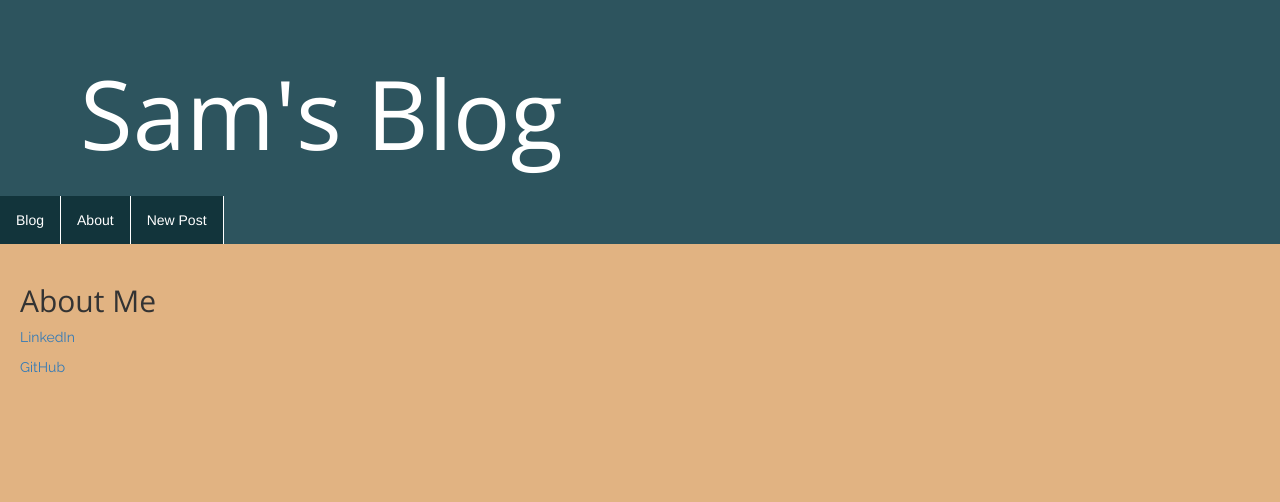
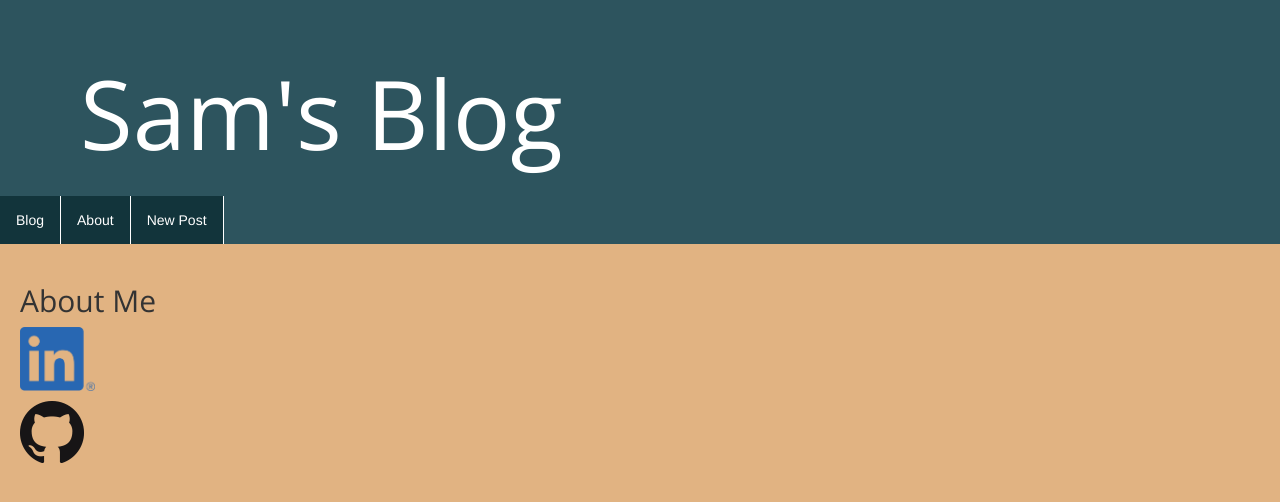
Before and after one commit to saminallcaps/my-first-blog, a Django app: template blog/templates/blog/about.html in a window 1280 px wide. Shown: the top 502 px of the page. Run offline with Django 3.2, Linux system fonts and the light colour scheme; the template is opened without the code that fills it, so the values that code supplies are empty; the visitor is signed in with stand-in values (Sample User, id 1); some libraries are stand-ins or nearby versions.

Commit message:
Switched Text Links in About page for images

```diff
--- a/blog/templates/blog/about.html
+++ b/blog/templates/blog/about.html
@@ -5,7 +5,7 @@
     <div class = "post">
         <h2>About Me</h2>
         <p>{{ content|linebreaksbr }}</p>
-        <p><a href="https://www.linkedin.com/in/sam-ogonovsky-b394671a1/">LinkedIn</a></p>
-        <p><a href="https://github.com/samogonovsky">GitHub</a></p>
+        <p><a href="https://www.linkedin.com/in/sam-ogonovsky-b394671a1/"><img src="/home/samogonovsky/samogonovsky.pythonanywhere.com/blog/static/images/LI-In-Bug.png" alt="LinkedIn" width="75" height="64"></img></a></p>
+        <p><a href="https://github.com/samogonovsky"><img src="/home/samogonovsky/samogonovsky.pythonanywhere.com/blog/static/images/GitHub-Mark-64px.png" alt="GitHub" width="64" height="64"></img></a></p>
     </div>
 {% endblock %}
```
Also changed, not shown: blog/static/images/GitHub-Mark-64px.png (added), blog/static/images/LI-In-Bug.png (added).
